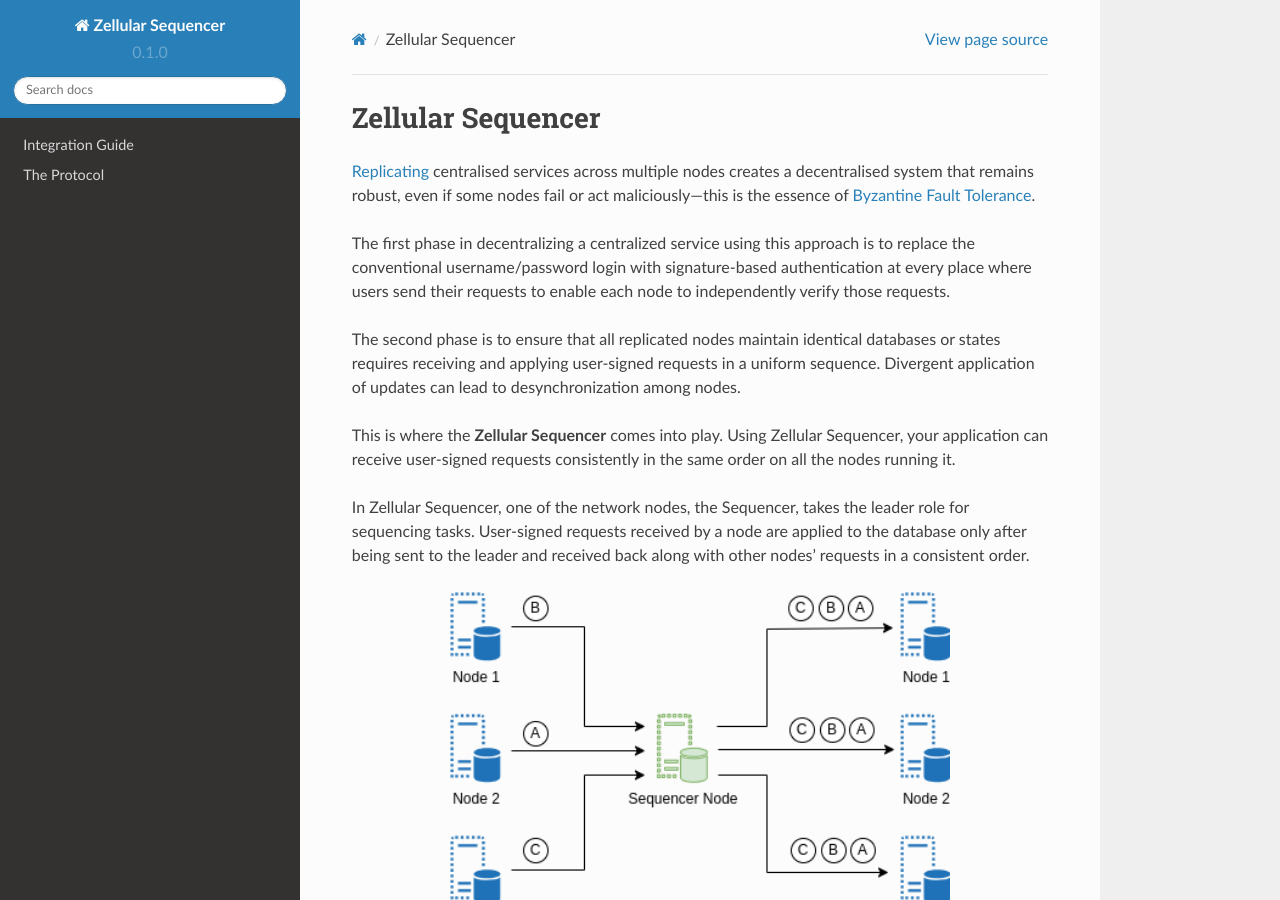
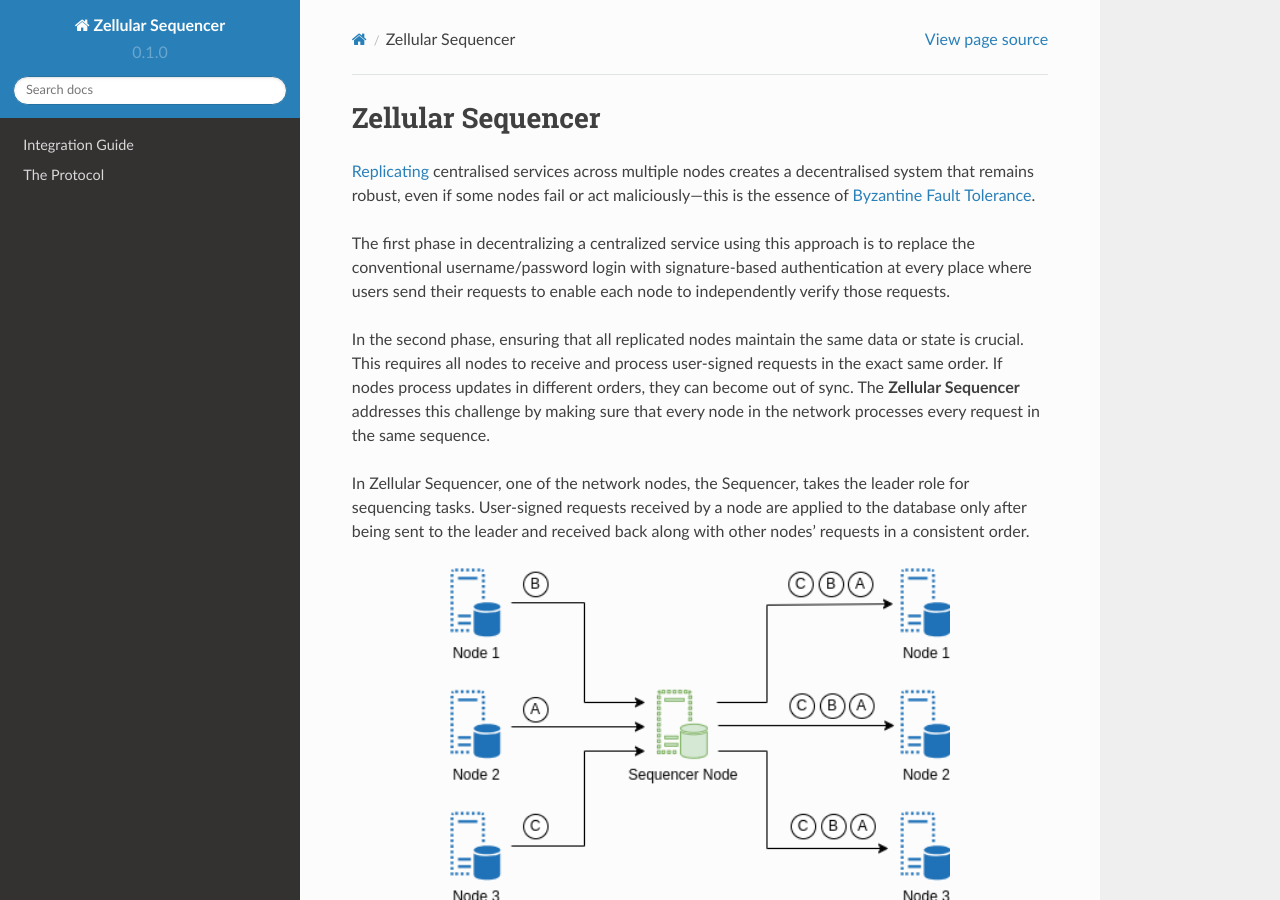
Before and after one commit to abramsymons/zellular-sequencer-docs, a Sphinx documentation site: the page built from docs/source/index.rst, in a window 1280 px wide and 900 px high. Built offline with Sphinx 7.4.7 and the Read the Docs theme 2.0.0, drawn with Linux system fonts in a browser that asks for light colours.

Commit message:
simplify introduction

```diff
--- a/docs/source/index.rst
+++ b/docs/source/index.rst
@@ -5,9 +5,7 @@ Zellular Sequencer
 
 The first phase in decentralizing a centralized service using this approach is to replace the conventional username/password login with signature-based authentication at every place where users send their requests to enable each node to independently verify those requests.
 
-The second phase is to ensure that all replicated nodes maintain identical databases or states requires receiving and applying user-signed requests in a uniform sequence. Divergent application of updates can lead to desynchronization among nodes.
-
-This is where the **Zellular Sequencer** comes into play. Using Zellular Sequencer, your application can receive user-signed requests consistently in the same order on all the nodes running it.
+In the second phase, ensuring that all replicated nodes maintain the same data or state is crucial. This requires all nodes to receive and process user-signed requests in the exact same order. If nodes process updates in different orders, they can become out of sync. The **Zellular Sequencer** addresses this challenge by making sure that every node in the network processes every request in the same sequence.
 
 In Zellular Sequencer, one of the network nodes, the Sequencer, takes the leader role for sequencing tasks. User-signed requests received by a node are applied to the database only after being sent to the leader and received back along with other nodes’ requests in a consistent order.
 
```
